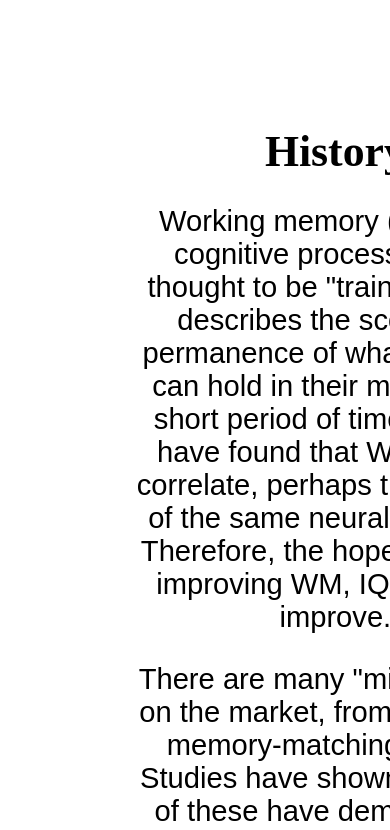
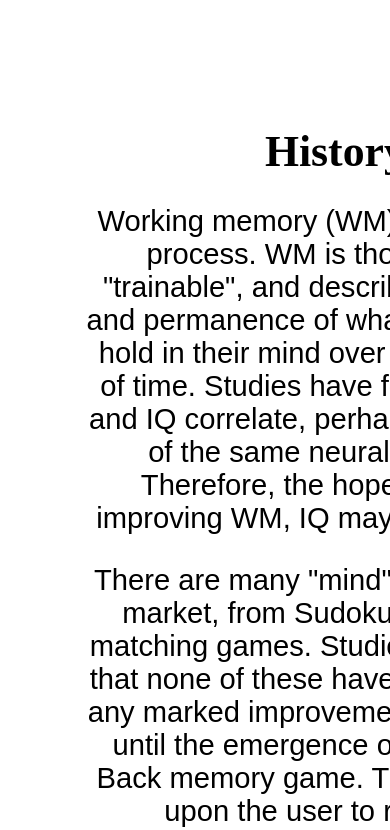
Before and after one commit to eidetikos/Multi-nBack, a React (Create React App) app: page /about in a window 390 px wide. Shown: the part 900-1730 px from the top of the page. Built offline with nearby package versions, Linux system fonts and the light colour scheme; no server answers; a web font is replaced by a local one.

Commit message:
optimize about for mobile

```diff
--- a/src/about/About.css
+++ b/src/about/About.css
@@ -1,5 +1,5 @@
 .about {
-    padding: 2.5em 20% 4em 20%;;
+    padding: 2.5em 12.5% 4em 12.5%;;
 }
 
 .about section {
@@ -41,3 +41,22 @@
     background-image: -moz-radial-gradient(center, #d8eaec, #ffffff00 25%, #ffffff00 75%, #d8eaec);
     background-image: radial-gradient(at center, #ffffff00 60%, #d8eaec);
 }
+
+
+
+
+
+
+
+
+
+
+
+
+
+
+@Media (min-width: 1080px) {
+    .about {
+        padding: 2.5em 20% 4em 20%;;
+    }
+}
```
